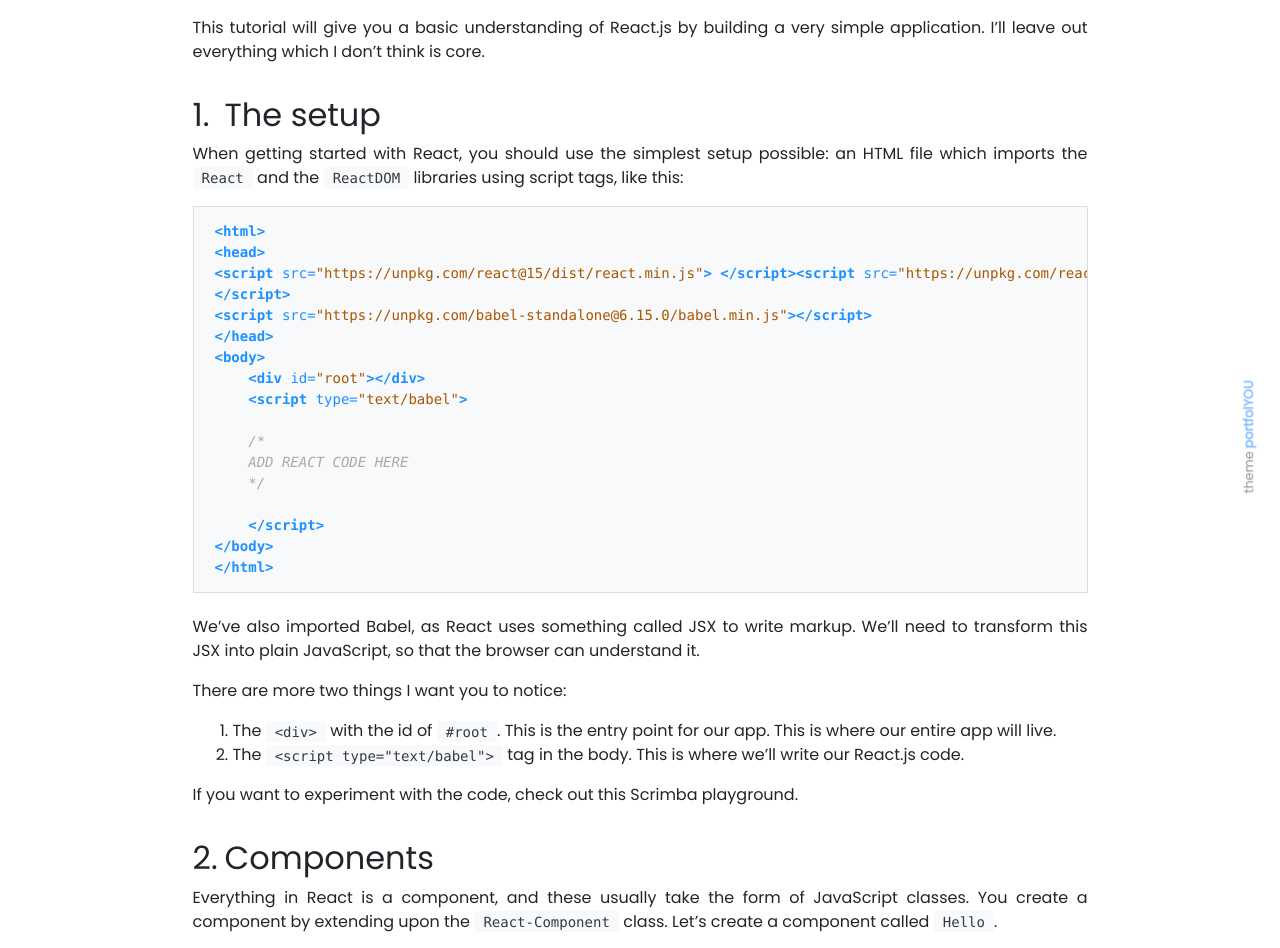
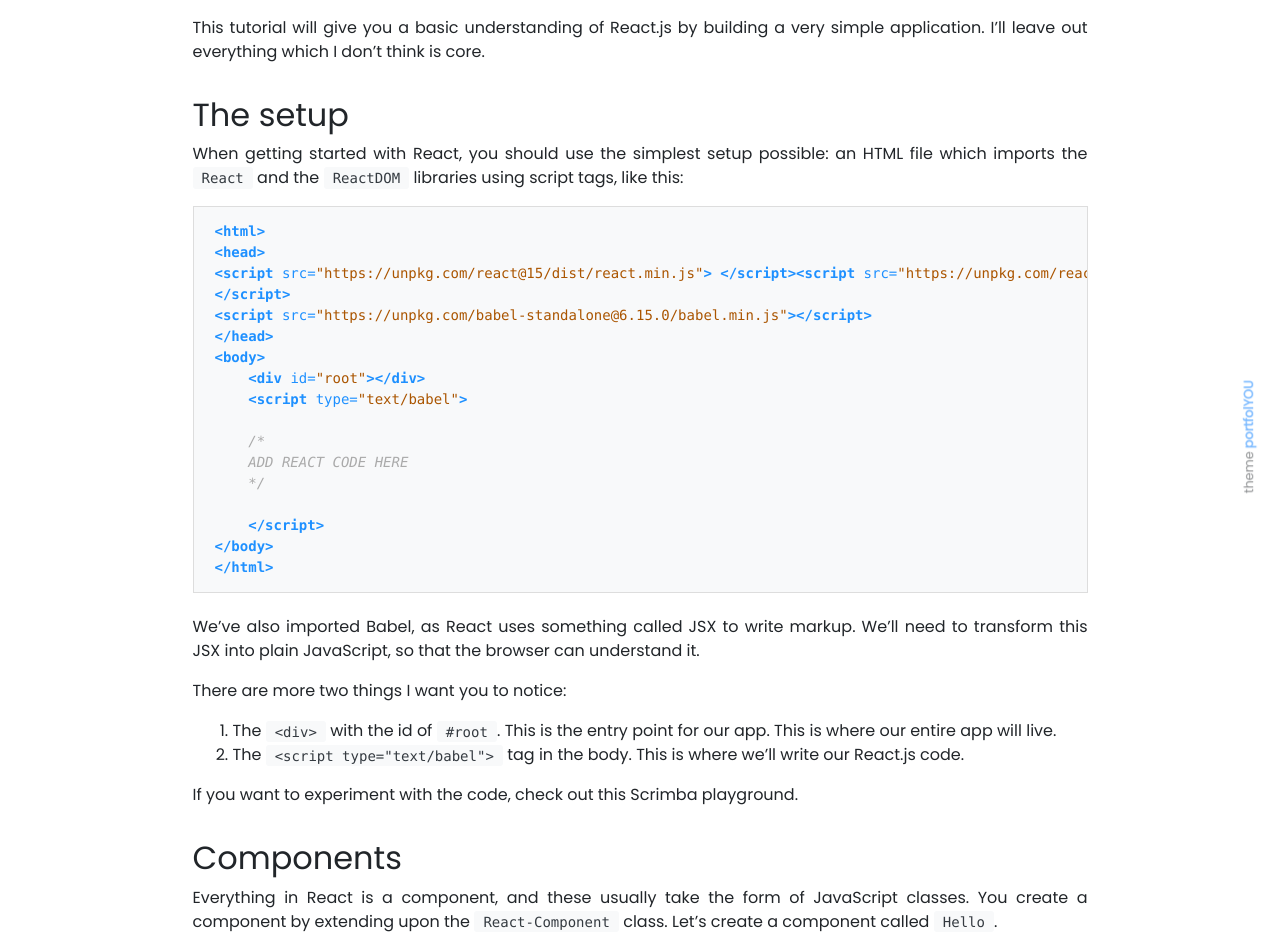
Before and after one commit to edyrizalmuh/portfolio, a Jekyll site: the page built from _posts/2019-02-15-learn-react-js.md, in a window 1280 px wide. Shown: the part 287-1235 px from the top of the page. Built offline with Jekyll 4.4.1, drawn with Linux system fonts in a browser that asks for light colours; nearby versions of some CDN libraries; our own code applies the rules of GitHub Pages for plain Markdown files.

Commit message:
revert to manual numbering for TOC compatibility

```diff
--- a/_sass/_markdown.scss
+++ b/_sass/_markdown.scss
@@ -1,50 +1,50 @@
 .markdown-body {
-  // h1,
+  h1,
+  h2 {
+    margin-top: 32px;
+  }
+  // counter-reset: section;
+
   // h2 {
+  //   position: relative;
   //   margin-top: 32px;
+  //   counter-reset: subsection; /* Reset the subsection counter for each h2 */
+  //   padding-left: 2rem; /* Add padding to create space between numbering and heading */
+
+  //   /* Add numbering using the 'content' property and the 'counter()' function */
+  //   &::before {
+  //     counter-increment: section;
+  //     content: counters(section, ".") ". ";
+  //     position: absolute;
+  //     left: 0;
+  //   }
   // }
-  counter-reset: section;
 
-  h2 {
-    position: relative;
-    margin-top: 32px;
-    counter-reset: subsection; /* Reset the subsection counter for each h2 */
-    padding-left: 2rem; /* Add padding to create space between numbering and heading */
+  // h2 span {
+  //   /* Move the heading text to the right */
+  //   position: relative;
+  //   left: 2.5rem;
+  // }
 
-    /* Add numbering using the 'content' property and the 'counter()' function */
-    &::before {
-      counter-increment: section;
-      content: counters(section, ".") ". ";
-      position: absolute;
-      left: 0;
-    }
-  }
+  // h3 {
+  //   position: relative;
+  //   margin-top: 24px;
+  //   counter-increment: subsection;
+  //   padding-left: 3rem; /* Add more padding for h3 to create space between numbering and heading */
 
-  h2 span {
-    /* Move the heading text to the right */
-    position: relative;
-    left: 2.5rem;
-  }
+  //   /* Add numbering using the 'content' property and the 'counter()' function */
+  //   &::before {
+  //     content: counters(section, ".") "." counters(subsection, ".") " ";
+  //     position: absolute;
+  //     left: 0;
+  //   }
+  // }
 
-  h3 {
-    position: relative;
-    margin-top: 24px;
-    counter-increment: subsection;
-    padding-left: 3rem; /* Add more padding for h3 to create space between numbering and heading */
-
-    /* Add numbering using the 'content' property and the 'counter()' function */
-    &::before {
-      content: counters(section, ".") "." counters(subsection, ".") " ";
-      position: absolute;
-      left: 0;
-    }
-  }
-
-  h3 span {
-    /* Move the heading text to the right */
-    position: relative;
-    left: 3.5rem;
-  }
+  // h3 span {
+  //   /* Move the heading text to the right */
+  //   position: relative;
+  //   left: 3.5rem;
+  // }
 
   hr {
     background: $secondary;
```
